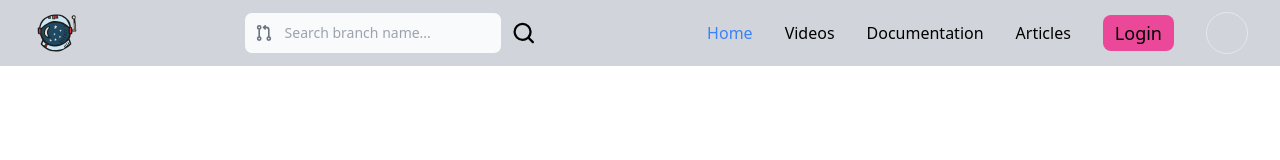
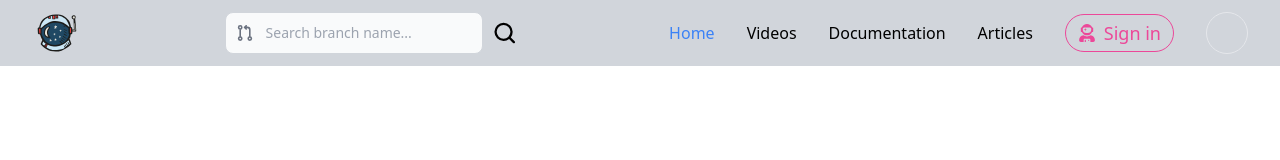
Before and after one commit to Aman-web-dev/Devlib, a Next.js app: page / in a window 1280 px wide. Shown: the top 160 px of the page. Built offline with nearby package versions, Linux system fonts and the light colour scheme; no server answers.

Commit message:
Sign in button style changed

```diff
--- a/app/components/Navbar.jsx
+++ b/app/components/Navbar.jsx
@@ -1,6 +1,6 @@
 "use client";
 
-import React, { useContext, useEffect, useState } from "react";
+import React, { useEffect, useState } from "react";
 import Link from "next/link";
 import { useAuth } from "@/utils (Context)/authContext.jsx";
 import { doSignOut } from "@/app/firebase/auth";
@@ -8,7 +8,7 @@ import Image from "next/image";
 import Sidebar from "./Sidebar";
 import SessionTimer from "./sessionTimer";
 import { usePathname } from "next/navigation";
-
+import { FaUserAstronaut } from "react-icons/fa";
 import NavSearchButton from "./search/navSearchButton";
 import { useTheme } from "next-themes";
 
@@ -159,9 +159,10 @@ const Navbar = () => {
                         <Link href="/authentication">
                           <button
                             type="button"
-                            className=" bg-[#ec4899] hover: focus:outline-none rounded-lg text-lg py-1 px-3 text-center hover:bg-[#f8c419] transition-opacity duration-2000 ease-in-out opacity-100"
+                            className="border rounded-3xl border-[#ec4899] hover: focus:outline-none  text-lg py-1 px-3 text-center hover:bg-[#ec4899] transition-opacity duration-2000 ease-in-out opacity-100 flex items-center gap-2 text-[#ec4899] text-normal hover:text-white"
                           >
-                            Login
+                            <FaUserAstronaut className="" />{" "}
+                            <span>Sign in</span>
                           </button>
                         </Link>
                       )}
```
